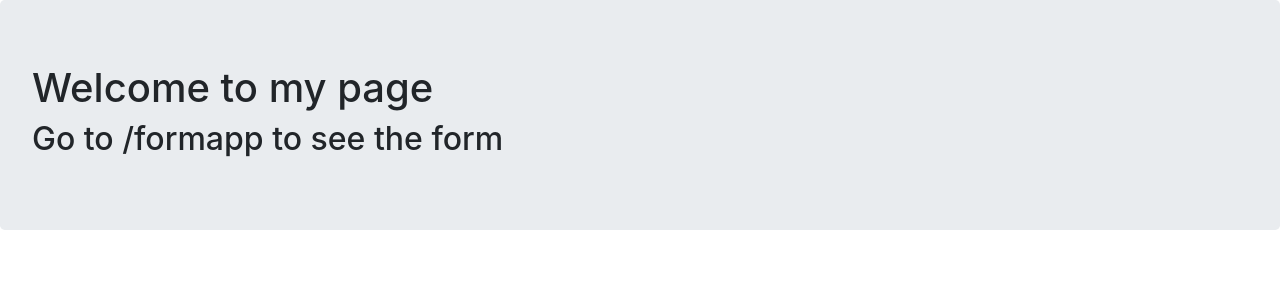
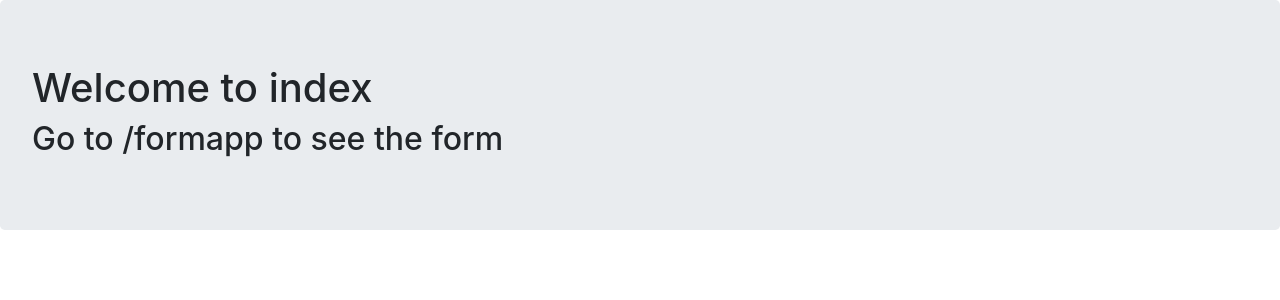
Before and after one commit to aniketkapdule/Django_Git, a Django app: page / in a window 1280 px wide. Shown: the top 300 px of the page. Run offline with Django 3.2, Linux system fonts and the light colour scheme; some libraries are stand-ins or nearby versions.

Commit message:
commit on 'master'

```diff
--- a/practice/myform/templates/formapp/index.html
+++ b/practice/myform/templates/formapp/index.html
@@ -8,7 +8,7 @@
   <body>
     <div class="cocntainer">
       <div class="jumbotron">
-        <h1>Welcome to my page</h1>
+        <h1>Welcome to index</h1>
         <h2>Go to /formapp to see the form</h2>
       </div>
 
```
